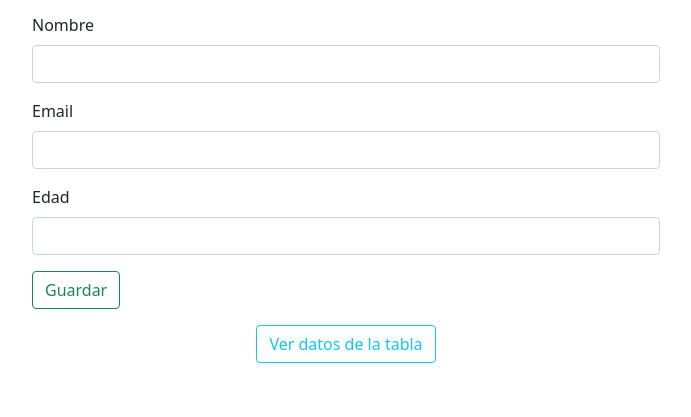
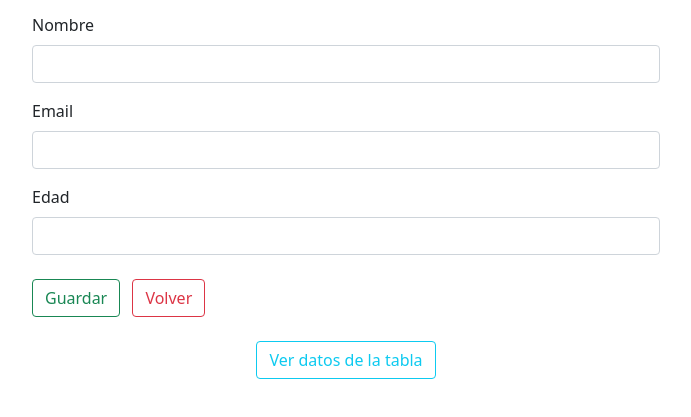
Before and after one commit to cristcraft/mintic, a plain HTML site: page pages/client.html in a window 1280 px wide. Shown: the part 129-546 px from the top of the page, without its empty margins (294-985 px from the left). Drawn offline with nearby package versions, Linux system fonts and the light colour scheme.

Commit message:
se agrego el boton volver

```diff
--- a/pages/client.html
+++ b/pages/client.html
@@ -30,6 +30,8 @@
             </div>
             <div class="mb-3">
                 <a class="btn btn-outline-success" onclick="save('https://g501f2eee1fb184-retos.adb.sa-santiago-1.oraclecloudapps.com/ords/admin/client/client', 'client')">Guardar</a>
+		<a class="btn btn-outline-danger m-2" href="../index.html">Volver</a>
+
             </div>
         </form>
 
```
Also changed, not shown: pages/cloud.html (+4 -0 lines), pages/message.html (+3 -0 lines).
